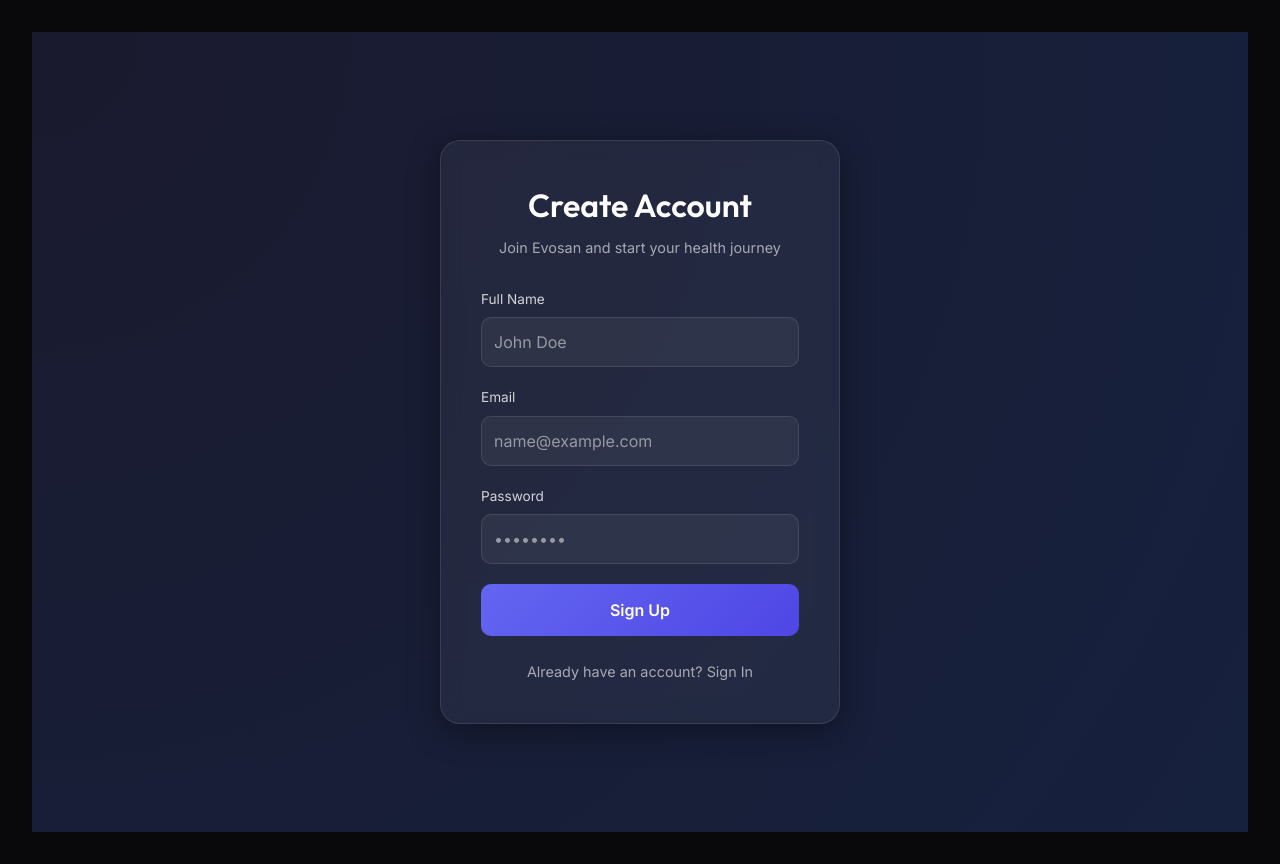
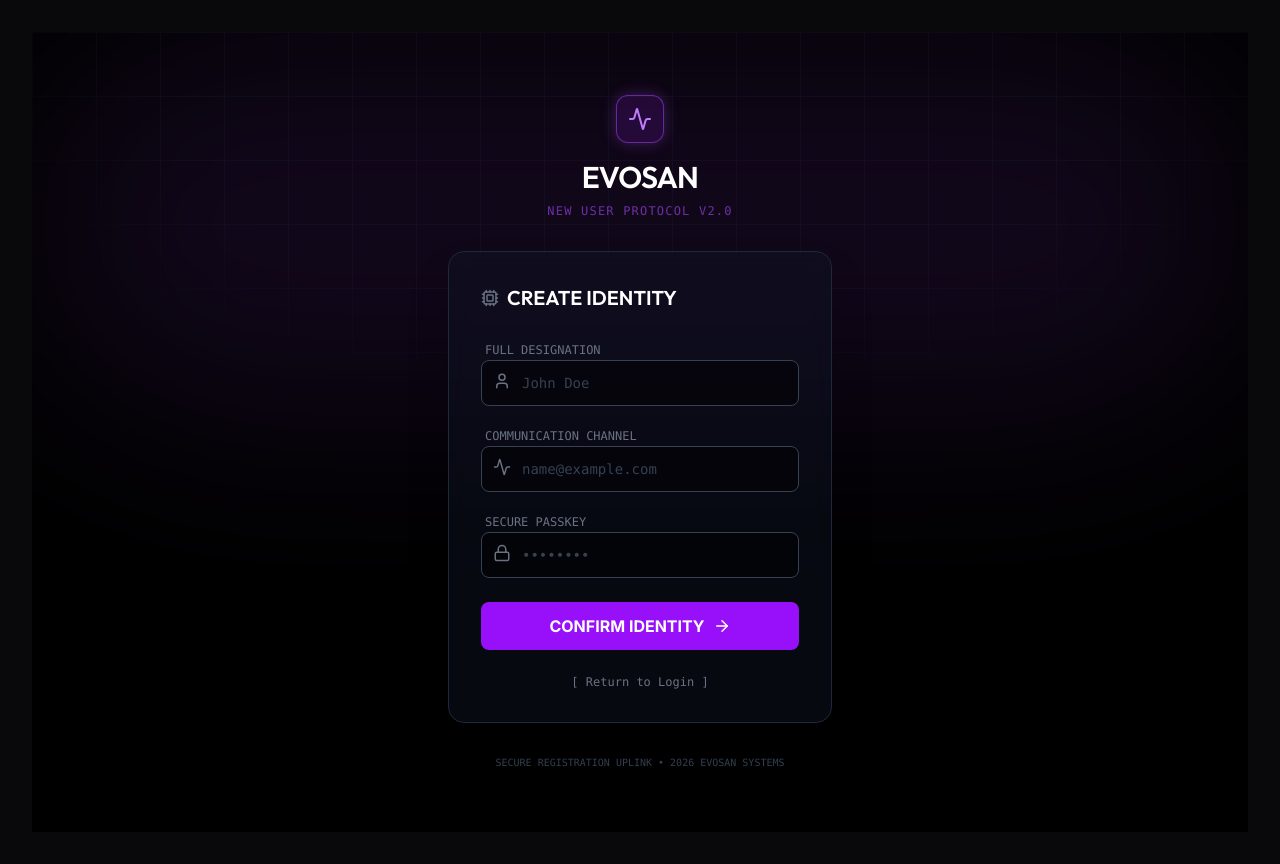
Before and after one commit to stmsantoshsah/evosan, a Next.js app in the folder frontend/: page /signup in a window 1280 px wide. Built offline with nearby package versions, Linux system fonts and the light colour scheme; no server answers.

Commit message:
update signup and login page

```diff
--- a/frontend/src/features/auth/components/LoginForm.tsx
+++ b/frontend/src/features/auth/components/LoginForm.tsx
@@ -6,6 +6,7 @@
 import { setCredentials } from '../slices/authSlice';
 import { useRouter } from 'next/navigation';
 import Link from 'next/link';
+import { Lock, User, ArrowRight, Activity } from 'lucide-react';
 
 const LoginForm = () => {
     const [email, setEmail] = useState('');
@@ -26,143 +27,102 @@
     };
 
     return (
-        <div className="auth-container">
-            <div className="auth-card glass">
-                <div className="auth-header">
-                    <h1>Welcome Back</h1>
-                    <p>Enter your credentials to access your account</p>
+        <div className="min-h-screen w-full bg-black flex items-center justify-center relative overflow-hidden">
+            {/* 1. BACKGROUND EFFECTS */}
+            {/* Grid Pattern */}
+            <div className="absolute inset-0 bg-[linear-gradient(to_right,#1f2937_1px,transparent_1px),linear-gradient(to_bottom,#1f2937_1px,transparent_1px)] bg-[size:4rem_4rem] [mask-image:radial-gradient(ellipse_60%_50%_at_50%_0%,#000_70%,transparent_100%)] opacity-20" />
+
+            {/* Top Glow */}
+            <div className="absolute top-0 left-0 w-full h-96 bg-teal-500/10 blur-[100px] rounded-full pointer-events-none" />
+
+            {/* 2. THE CARD */}
+            <div className="relative z-10 w-full max-w-md p-8">
+
+                {/* Header Logo Area */}
+                <div className="flex flex-col items-center mb-8">
+                    <div className="w-12 h-12 bg-teal-900/30 border border-teal-500/50 rounded-xl flex items-center justify-center mb-4 shadow-[0_0_15px_rgba(20,184,166,0.3)]">
+                        <Activity className="text-teal-400" />
                     </div>
-                <form onSubmit={handleSubmit} className="auth-form">
-                    <div className="form-group">
-                        <label htmlFor="email">Email</label>
+                    <h1 className="text-3xl font-bold font-mono text-white tracking-tight">EVOSAN</h1>
+                    <p className="text-teal-500/60 text-xs font-mono tracking-widest mt-2 uppercase">
+                        System Access Portal v2.0
+                    </p>
+                </div>
+
+                {/* The Form Box */}
+                <div className="bg-gray-900/40 backdrop-blur-md border border-gray-800 rounded-2xl p-8 shadow-2xl relative group">
+
+                    {/* Subtle Border Glow on Hover */}
+                    <div className="absolute -inset-0.5 bg-gradient-to-r from-teal-500 to-purple-600 rounded-2xl opacity-0 group-hover:opacity-20 transition duration-500 blur"></div>
+
+                    <div className="relative">
+                        <h2 className="text-xl font-bold text-white mb-6 flex items-center gap-2">
+                            <Lock size={18} className="text-gray-500" /> IDENTIFY YOURSELF
+                        </h2>
+
+                        <form onSubmit={handleSubmit} className="space-y-4">
+                            {/* Email Input */}
+                            <div className="space-y-1">
+                                <label className="text-xs font-mono text-gray-500 uppercase ml-1">User Identifier</label>
+                                <div className="relative">
+                                    <User className="absolute left-3 top-3 text-gray-500" size={18} />
                                     <input
-                            id="email"
                                         type="email"
                                         placeholder="name@example.com"
+                                        className="w-full bg-black/50 border border-gray-700 text-gray-200 text-sm rounded-lg py-3 pl-10 pr-4 focus:outline-none focus:border-teal-500 focus:ring-1 focus:ring-teal-500 transition-all font-mono placeholder:text-gray-700"
                                         value={email}
                                         onChange={(e) => setEmail(e.target.value)}
                                         required
                                     />
                                 </div>
-                    <div className="form-group">
-                        <label htmlFor="password">Password</label>
+                            </div>
+
+                            {/* Password Input */}
+                            <div className="space-y-1">
+                                <label className="text-xs font-mono text-gray-500 uppercase ml-1">Security Key</label>
+                                <div className="relative">
+                                    <Lock className="absolute left-3 top-3 text-gray-500" size={18} />
                                     <input
-                            id="password"
                                         type="password"
                                         placeholder="••••••••"
+                                        className="w-full bg-black/50 border border-gray-700 text-gray-200 text-sm rounded-lg py-3 pl-10 pr-4 focus:outline-none focus:border-teal-500 focus:ring-1 focus:ring-teal-500 transition-all font-mono placeholder:text-gray-700"
                                         value={password}
                                         onChange={(e) => setPassword(e.target.value)}
                                         required
                                     />
                                 </div>
-                    {error && <div className="error-message">Invalid email or password</div>}
-                    <button type="submit" className="btn-primary" disabled={isLoading}>
-                        {isLoading ? 'Signing In...' : 'Sign In'}
+                            </div>
+
+                            {error && <div className="text-red-500 text-xs text-center font-mono">Invalid identifier or security key</div>}
+
+                            {/* Submit Button */}
+                            <button
+                                type="submit"
+                                className="w-full bg-teal-600 hover:bg-teal-500 text-white font-bold py-3 rounded-lg mt-6 transition-all flex items-center justify-center gap-2 group/btn disabled:opacity-50 disabled:cursor-not-allowed"
+                                disabled={isLoading}
+                            >
+                                {isLoading ? 'INITIALIZING...' : 'INITIALIZE SESSION'}
+                                {!isLoading && <ArrowRight size={18} className="group-hover/btn:translate-x-1 transition-transform" />}
                             </button>
                         </form>
-                <div className="auth-footer">
-                    <p>
-                        Don't have an account? <Link href="/signup">Sign Up</Link>
-                    </p>
+
+                        {/* Footer Links */}
+                        <div className="mt-6 flex justify-between text-xs text-gray-500 font-mono">
+                            <Link href="/signup" className="hover:text-teal-400 transition-colors">
+                                [ Create New ID ]
+                            </Link>
+                            <Link href="#" className="hover:text-teal-400 transition-colors">
+                                [ Reset Key ]
+                            </Link>
+                        </div>
                     </div>
                 </div>
 
-            <style jsx>{`
-                .auth-container {
-                    display: flex;
-                    align-items: center;
-                    justify-content: center;
-                    min-height: 100vh;
-                    background: radial-gradient(circle at top left, #1a1a2e, #16213e);
-                    padding: 20px;
-                }
-                .auth-card {
-                    width: 100%;
-                    max-width: 400px;
-                    padding: 40px;
-                    border-radius: 20px;
-                    background: rgba(255, 255, 255, 0.05);
-                    backdrop-filter: blur(10px);
-                    border: 1px solid rgba(255, 255, 255, 0.1);
-                    box-shadow: 0 8px 32px 0 rgba(0, 0, 0, 0.37);
-                }
-                .auth-header {
-                    text-align: center;
-                    margin-bottom: 30px;
-                }
-                .auth-header h1 {
-                    font-size: 2rem;
-                    color: #fff;
-                    margin-bottom: 8px;
-                }
-                .auth-header p {
-                    color: rgba(255, 255, 255, 0.6);
-                    font-size: 0.9rem;
-                }
-                .auth-form {
-                    display: flex;
-                    flex-direction: column;
-                    gap: 20px;
-                }
-                .form-group {
-                    display: flex;
-                    flex-direction: column;
-                    gap: 8px;
-                }
-                .form-group label {
-                    color: rgba(255, 255, 255, 0.8);
-                    font-size: 0.85rem;
-                }
-                input {
-                    padding: 12px;
-                    border-radius: 10px;
-                    background: rgba(255, 255, 255, 0.05);
-                    border: 1px solid rgba(255, 255, 255, 0.1);
-                    color: #fff;
-                    outline: none;
-                    transition: border-color 0.3s;
-                }
-                input:focus {
-                    border-color: #4e44e7;
-                }
-                .btn-primary {
-                    padding: 14px;
-                    border-radius: 10px;
-                    background: linear-gradient(135deg, #6366f1, #4f46e5);
-                    color: #fff;
-                    border: none;
-                    font-weight: 600;
-                    cursor: pointer;
-                    transition: transform 0.2s, opacity 0.2s;
-                }
-                .btn-primary:hover {
-                    transform: translateY(-2px);
-                    opacity: 0.9;
-                }
-                .btn-primary:disabled {
-                    opacity: 0.5;
-                    cursor: not-allowed;
-                }
-                .error-message {
-                    color: #ff4d4d;
-                    font-size: 0.85rem;
-                    text-align: center;
-                }
-                .auth-footer {
-                    margin-top: 25px;
-                    text-align: center;
-                    font-size: 0.9rem;
-                    color: rgba(255, 255, 255, 0.6);
-                }
-                .auth-footer a {
-                    color: #6366f1;
-                    text-decoration: none;
-                    font-weight: 500;
-                }
-                .auth-footer a:hover {
-                    text-decoration: underline;
-                }
-            `}</style>
+                {/* System Status Footer */}
+                <div className="text-center mt-8 text-[10px] text-gray-700 font-mono">
+                    SECURE CONNECTION ESTABLISHED • ENCRYPTION: 256-BIT
+                </div>
+            </div>
         </div>
     );
 };
--- a/frontend/src/features/auth/components/SignupForm.tsx
+++ b/frontend/src/features/auth/components/SignupForm.tsx
@@ -4,6 +4,7 @@
 import { useSignupMutation } from '../slices/authApiSlice';
 import { useRouter } from 'next/navigation';
 import Link from 'next/link';
+import { Lock, User, ArrowRight, Activity, Cpu } from 'lucide-react';
 
 const SignupForm = () => {
     const [formData, setFormData] = useState({
@@ -32,154 +33,109 @@
     };
 
     return (
-        <div className="auth-container">
-            <div className="auth-card glass">
-                <div className="auth-header">
-                    <h1>Create Account</h1>
-                    <p>Join Evosan and start your health journey</p>
+        <div className="min-h-screen w-full bg-black flex items-center justify-center relative overflow-hidden">
+            {/* 1. BACKGROUND EFFECTS */}
+            <div className="absolute inset-0 bg-[linear-gradient(to_right,#1f2937_1px,transparent_1px),linear-gradient(to_bottom,#1f2937_1px,transparent_1px)] bg-[size:4rem_4rem] [mask-image:radial-gradient(ellipse_60%_50%_at_50%_0%,#000_70%,transparent_100%)] opacity-20" />
+            <div className="absolute top-0 left-0 w-full h-96 bg-purple-500/10 blur-[100px] rounded-full pointer-events-none" />
+
+            {/* 2. THE CARD */}
+            <div className="relative z-10 w-full max-w-md p-8">
+                <div className="flex flex-col items-center mb-8">
+                    <div className="w-12 h-12 bg-purple-900/30 border border-purple-500/50 rounded-xl flex items-center justify-center mb-4 shadow-[0_0_15px_rgba(168,85,247,0.3)]">
+                        <Activity className="text-purple-400" />
                     </div>
-                <form onSubmit={handleSubmit} className="auth-form">
-                    <div className="form-group">
-                        <label htmlFor="full_name">Full Name</label>
+                    <h1 className="text-3xl font-bold font-mono text-white tracking-tight">EVOSAN</h1>
+                    <p className="text-purple-500/60 text-xs font-mono tracking-widest mt-2 uppercase">
+                        New User Protocol v2.0
+                    </p>
+                </div>
+
+                <div className="bg-gray-900/40 backdrop-blur-md border border-gray-800 rounded-2xl p-8 shadow-2xl relative group">
+                    <div className="absolute -inset-0.5 bg-gradient-to-r from-purple-500 to-teal-600 rounded-2xl opacity-0 group-hover:opacity-20 transition duration-500 blur"></div>
+
+                    <div className="relative">
+                        <h2 className="text-xl font-bold text-white mb-6 flex items-center gap-2">
+                            <Cpu size={18} className="text-gray-500" /> CREATE IDENTITY
+                        </h2>
+
+                        <form onSubmit={handleSubmit} className="space-y-4">
+                            {/* Full Name Input */}
+                            <div className="space-y-1">
+                                <label className="text-xs font-mono text-gray-500 uppercase ml-1">Full Designation</label>
+                                <div className="relative">
+                                    <User className="absolute left-3 top-3 text-gray-500" size={18} />
                                     <input
                                         id="full_name"
                                         type="text"
                                         placeholder="John Doe"
+                                        className="w-full bg-black/50 border border-gray-700 text-gray-200 text-sm rounded-lg py-3 pl-10 pr-4 focus:outline-none focus:border-purple-500 focus:ring-1 focus:ring-purple-500 transition-all font-mono placeholder:text-gray-700"
                                         value={formData.full_name}
                                         onChange={handleChange}
                                         required
                                     />
                                 </div>
-                    <div className="form-group">
-                        <label htmlFor="email">Email</label>
+                            </div>
+
+                            {/* Email Input */}
+                            <div className="space-y-1">
+                                <label className="text-xs font-mono text-gray-500 uppercase ml-1">Communication Channel</label>
+                                <div className="relative">
+                                    <Activity className="absolute left-3 top-3 text-gray-500" size={18} />
                                     <input
                                         id="email"
                                         type="email"
                                         placeholder="name@example.com"
+                                        className="w-full bg-black/50 border border-gray-700 text-gray-200 text-sm rounded-lg py-3 pl-10 pr-4 focus:outline-none focus:border-purple-500 focus:ring-1 focus:ring-purple-500 transition-all font-mono placeholder:text-gray-700"
                                         value={formData.email}
                                         onChange={handleChange}
                                         required
                                     />
                                 </div>
-                    <div className="form-group">
-                        <label htmlFor="password">Password</label>
+                            </div>
+
+                            {/* Password Input */}
+                            <div className="space-y-1">
+                                <label className="text-xs font-mono text-gray-500 uppercase ml-1">Secure Passkey</label>
+                                <div className="relative">
+                                    <Lock className="absolute left-3 top-3 text-gray-500" size={18} />
                                     <input
                                         id="password"
                                         type="password"
                                         placeholder="••••••••"
+                                        className="w-full bg-black/50 border border-gray-700 text-gray-200 text-sm rounded-lg py-3 pl-10 pr-4 focus:outline-none focus:border-purple-500 focus:ring-1 focus:ring-purple-500 transition-all font-mono placeholder:text-gray-700"
                                         value={formData.password}
                                         onChange={handleChange}
                                         required
                                     />
                                 </div>
-                    {error && <div className="error-message">Signup failed. Please try again.</div>}
-                    <button type="submit" className="btn-primary" disabled={isLoading}>
-                        {isLoading ? 'Creating Account...' : 'Sign Up'}
+                            </div>
+
+                            {/* Error Message */}
+                            {error && <div className="text-red-500 text-xs text-center font-mono">Initialization failed. Try again.</div>}
+
+                            {/* Submit Button */}
+                            <button
+                                type="submit"
+                                className="w-full bg-purple-600 hover:bg-purple-500 text-white font-bold py-3 rounded-lg mt-6 transition-all flex items-center justify-center gap-2 group/btn disabled:opacity-50 disabled:cursor-not-allowed"
+                                disabled={isLoading}
+                            >
+                                {isLoading ? 'REGISTERING...' : 'CONFIRM IDENTITY'}
+                                {!isLoading && <ArrowRight size={18} className="group-hover/btn:translate-x-1 transition-transform" />}
                             </button>
                         </form>
-                <div className="auth-footer">
-                    <p>
-                        Already have an account? <Link href="/login">Sign In</Link>
-                    </p>
+
+                        <div className="mt-6 flex justify-center text-xs text-gray-500 font-mono">
+                            <Link href="/login" className="hover:text-purple-400 transition-colors">
+                                [ Return to Login ]
+                            </Link>
+                        </div>
                     </div>
                 </div>
 
-            <style jsx>{`
-                .auth-container {
-                    display: flex;
-                    align-items: center;
-                    justify-content: center;
-                    min-height: 100vh;
-                    background: radial-gradient(circle at top left, #1a1a2e, #16213e);
-                    padding: 20px;
-                }
-                .auth-card {
-                    width: 100%;
-                    max-width: 400px;
-                    padding: 40px;
-                    border-radius: 20px;
-                    background: rgba(255, 255, 255, 0.05);
-                    backdrop-filter: blur(10px);
-                    border: 1px solid rgba(255, 255, 255, 0.1);
-                    box-shadow: 0 8px 32px 0 rgba(0, 0, 0, 0.37);
-                }
-                .auth-header {
-                    text-align: center;
-                    margin-bottom: 30px;
-                }
-                .auth-header h1 {
-                    font-size: 2rem;
-                    color: #fff;
-                    margin-bottom: 8px;
-                }
-                .auth-header p {
-                    color: rgba(255, 255, 255, 0.6);
-                    font-size: 0.9rem;
-                }
-                .auth-form {
-                    display: flex;
-                    flex-direction: column;
-                    gap: 20px;
-                }
-                .form-group {
-                    display: flex;
-                    flex-direction: column;
-                    gap: 8px;
-                }
-                .form-group label {
-                    color: rgba(255, 255, 255, 0.8);
-                    font-size: 0.85rem;
-                }
-                input {
-                    padding: 12px;
-                    border-radius: 10px;
-                    background: rgba(255, 255, 255, 0.05);
-                    border: 1px solid rgba(255, 255, 255, 0.1);
-                    color: #fff;
-                    outline: none;
-                    transition: border-color 0.3s;
-                }
-                input:focus {
-                    border-color: #4e44e7;
-                }
-                .btn-primary {
-                    padding: 14px;
-                    border-radius: 10px;
-                    background: linear-gradient(135deg, #6366f1, #4f46e5);
-                    color: #fff;
-                    border: none;
-                    font-weight: 600;
-                    cursor: pointer;
-                    transition: transform 0.2s, opacity 0.2s;
-                }
-                .btn-primary:hover {
-                    transform: translateY(-2px);
-                    opacity: 0.9;
-                }
-                .btn-primary:disabled {
-                    opacity: 0.5;
-                    cursor: not-allowed;
-                }
-                .error-message {
-                    color: #ff4d4d;
-                    font-size: 0.85rem;
-                    text-align: center;
-                }
-                .auth-footer {
-                    margin-top: 25px;
-                    text-align: center;
-                    font-size: 0.9rem;
-                    color: rgba(255, 255, 255, 0.6);
-                }
-                .auth-footer a {
-                    color: #6366f1;
-                    text-decoration: none;
-                    font-weight: 500;
-                }
-                .auth-footer a:hover {
-                    text-decoration: underline;
-                }
-            `}</style>
+                <div className="text-center mt-8 text-[10px] text-gray-700 font-mono">
+                    SECURE REGISTRATION UPLINK • 2026 EVOSAN SYSTEMS
+                </div>
+            </div>
         </div>
     );
 };
--- a/frontend/src/features/operations/components/DataBank.tsx
+++ b/frontend/src/features/operations/components/DataBank.tsx
@@ -8,6 +8,7 @@
 
     const [isCreating, setIsCreating] = useState(false);
     const [searchQuery, setSearchQuery] = useState('');
+    const [newNote, setNewNote] = useState({ title: '', content: '', tags: '' });
 
     const archives = response?.data || [];
 
```
Lines whose indentation alone changed are shown as unchanged.
